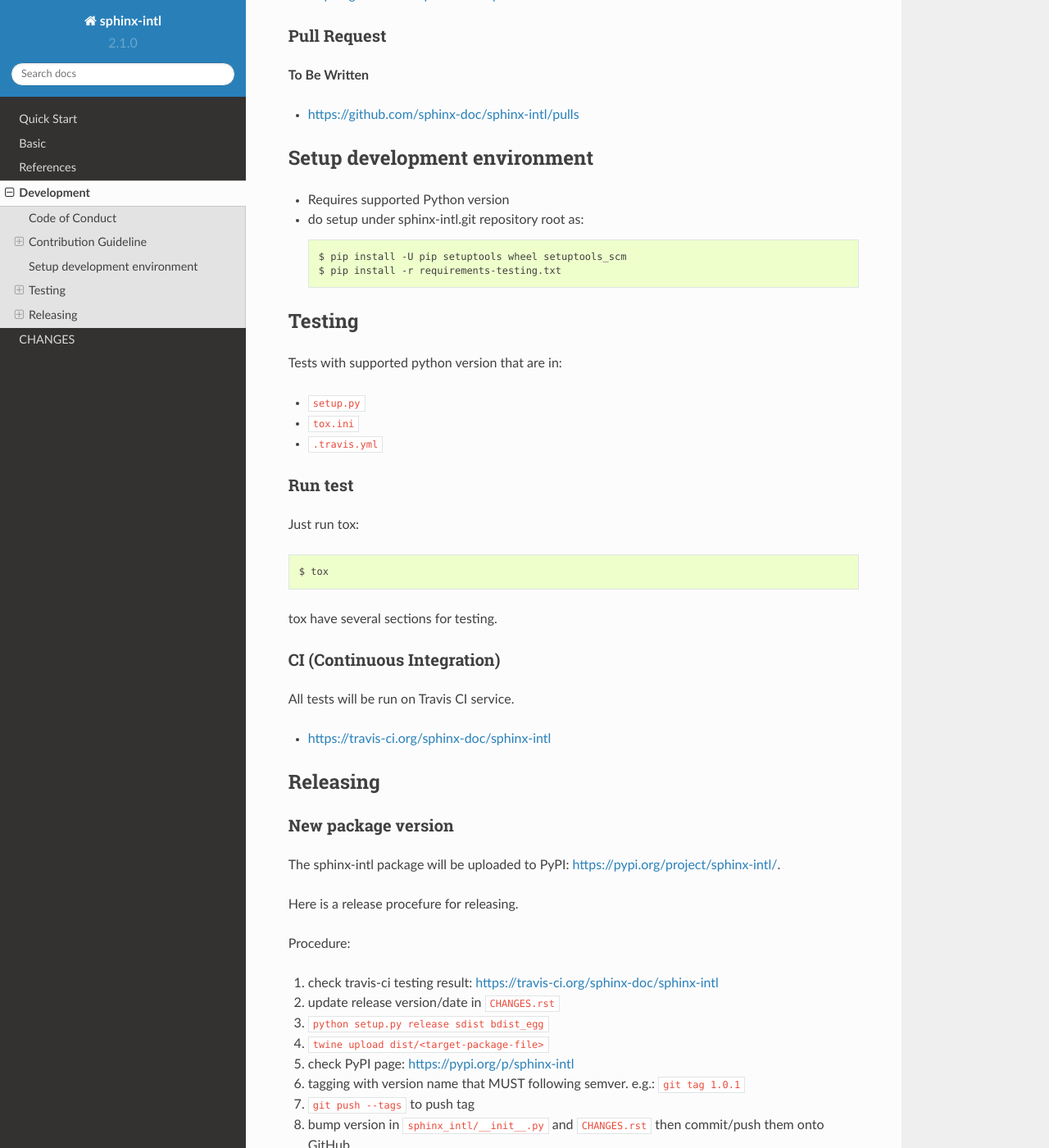
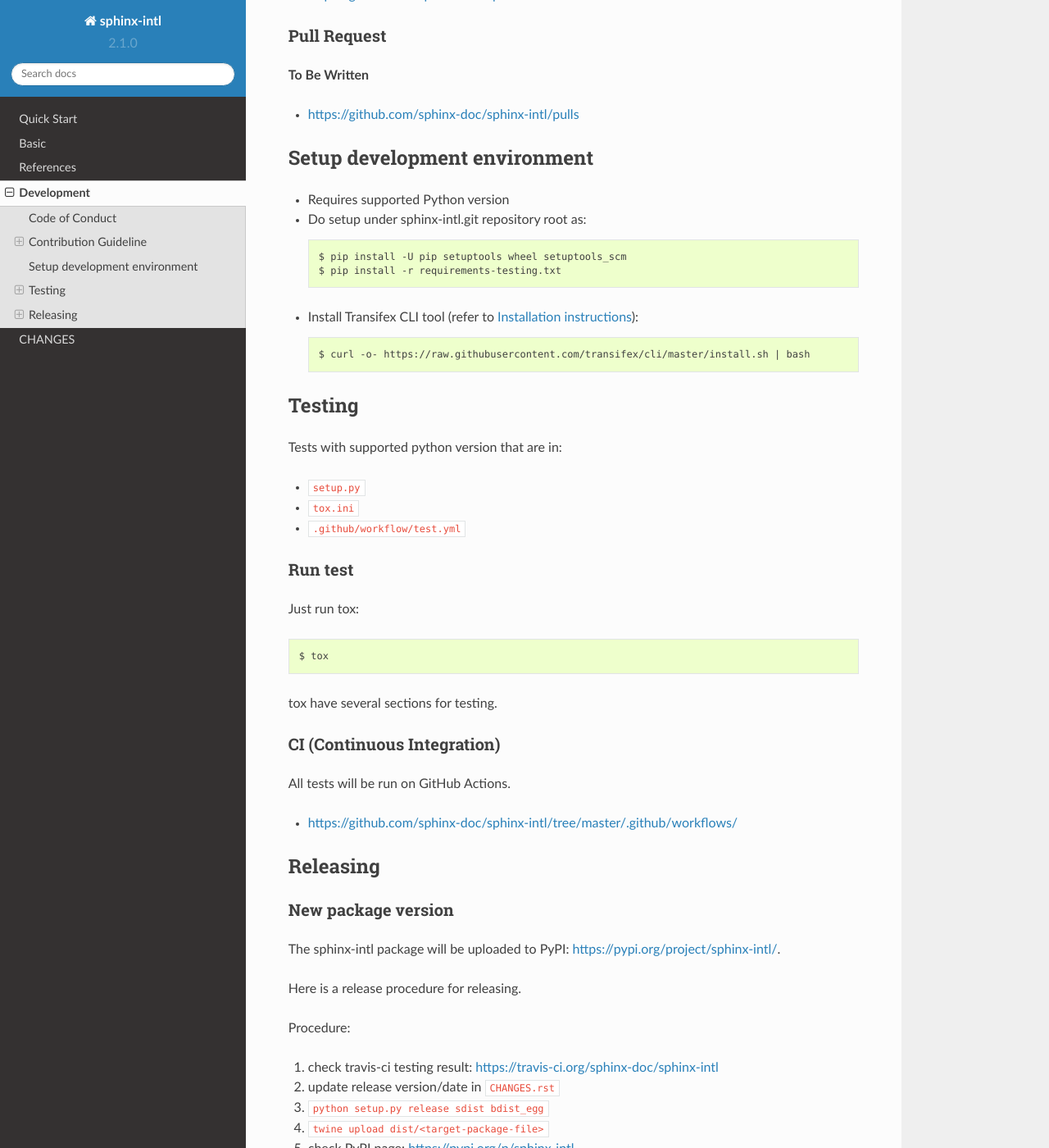
Before and after one commit to sphinx-doc/sphinx-intl, a Sphinx documentation site: the page built from doc/dev.rst, in a window 1280 px wide and 1400 px high, scrolled down 436 px. Shown: the whole window at 82% size. Built offline with Sphinx 7.4.7 and the Read the Docs theme 2.0.0, drawn with Linux system fonts in a browser that asks for light colours.

Commit message:
Update dev.rst

```diff
--- a/doc/dev.rst
+++ b/doc/dev.rst
@@ -16,10 +16,14 @@
 =============================
 
 * Requires supported Python version
-* do setup under sphinx-intl.git repository root as::
+* Do setup under sphinx-intl.git repository root as::
 
     $ pip install -U pip setuptools wheel setuptools_scm
     $ pip install -r requirements-testing.txt
+
+* Install Transifex CLI tool (refer to `Installation instructions <https://github.com/transifex/cli#installation>`_)::
+
+    $ curl -o- https://raw.githubusercontent.com/transifex/cli/master/install.sh | bash
 
 Testing
 =======
@@ -28,8 +32,7 @@
 
 * ``setup.py``
 * ``tox.ini``
-* ``.travis.yml``
-
+* ``.github/workflow/test.yml``
 
 Run test
 --------
@@ -43,9 +46,9 @@
 CI (Continuous Integration)
 ----------------------------
 
-All tests will be run on Travis CI service.
+All tests will be run on GitHub Actions.
 
-* https://travis-ci.org/sphinx-doc/sphinx-intl
+* https://github.com/sphinx-doc/sphinx-intl/tree/master/.github/workflows/
 
 Releasing
 =========
@@ -55,7 +58,7 @@
 
 The sphinx-intl package will be uploaded to PyPI: https://pypi.org/project/sphinx-intl/.
 
-Here is a release procefure for releasing.
+Here is a release procedure for releasing.
 
 .. include:: ../checklist.rst
 
```
